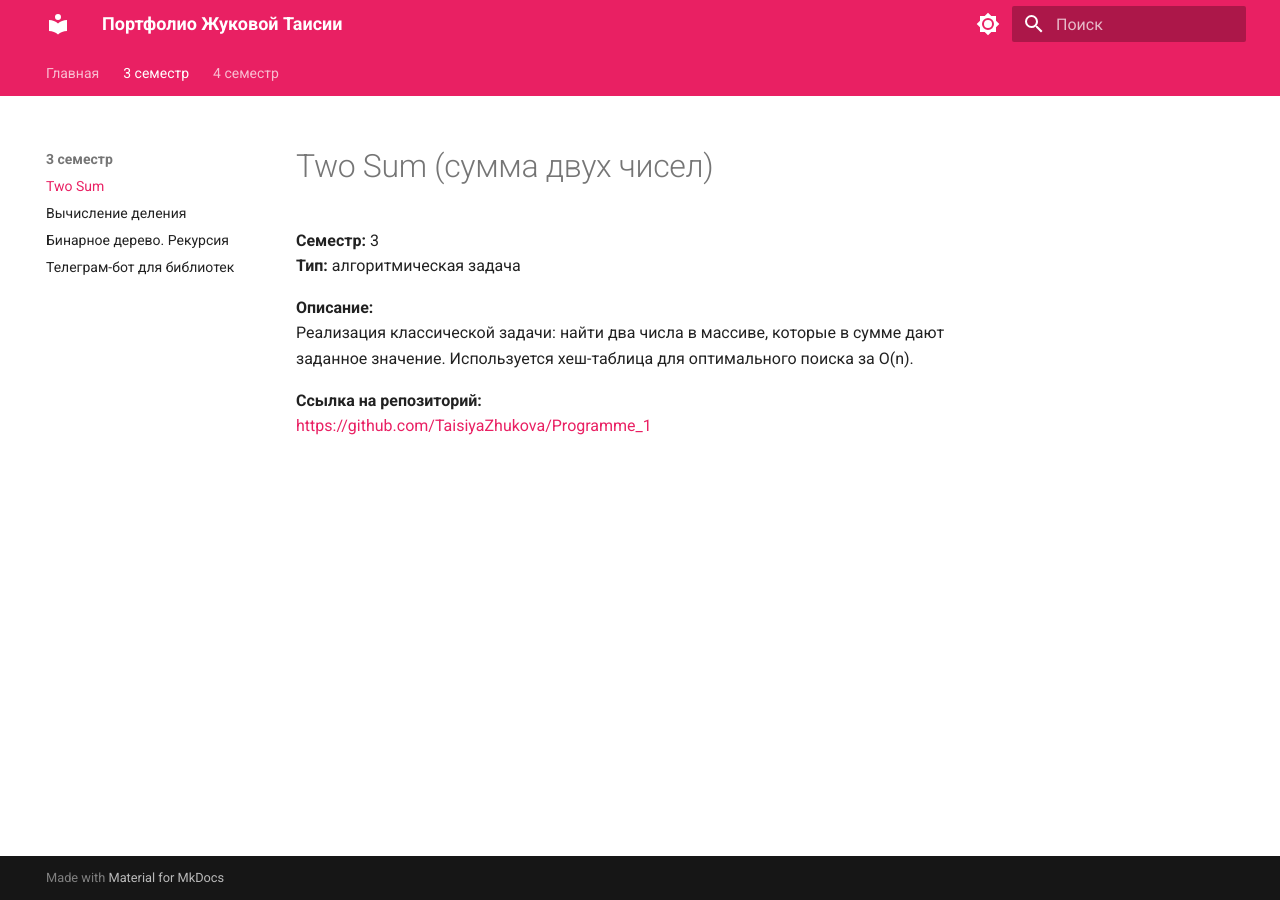
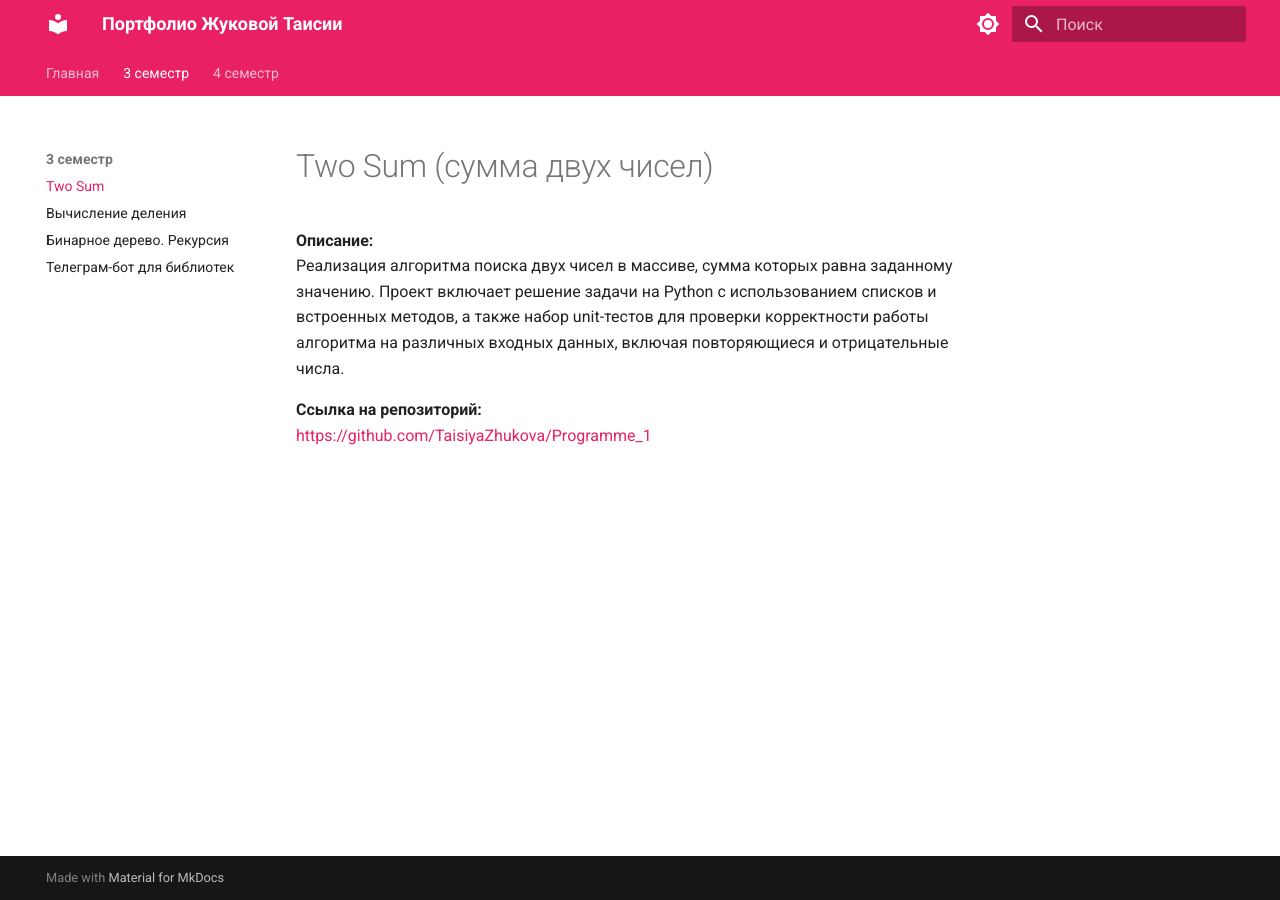
Before and after one commit to TaisiyaZhukova/portfolio-site, an MkDocs documentation site: the page built from docs/projects/two_sum.md, in a window 1280 px wide. Built offline with MkDocs 1.6.1 and Material for MkDocs 9.7.7, drawn with Linux system fonts in a browser that asks for light colours.

Commit message:
Update two_sum.md

```diff
--- a/docs/projects/two_sum.md
+++ b/docs/projects/two_sum.md
@@ -1,10 +1,7 @@
 # Two Sum (сумма двух чисел)
 
-**Семестр:** 3
-**Тип:** алгоритмическая задача
-
 **Описание:**
-Реализация классической задачи: найти два числа в массиве, которые в сумме дают заданное значение. Используется хеш-таблица для оптимального поиска за O(n).
+Реализация алгоритма поиска двух чисел в массиве, сумма которых равна заданному значению. Проект включает решение задачи на Python с использованием списков и встроенных методов, а также набор unit-тестов для проверки корректности работы алгоритма на различных входных данных, включая повторяющиеся и отрицательные числа.
 
 **Ссылка на репозиторий:**
 [https://github.com/TaisiyaZhukova/Programme_1](https://github.com/TaisiyaZhukova/Programme_1)
```
